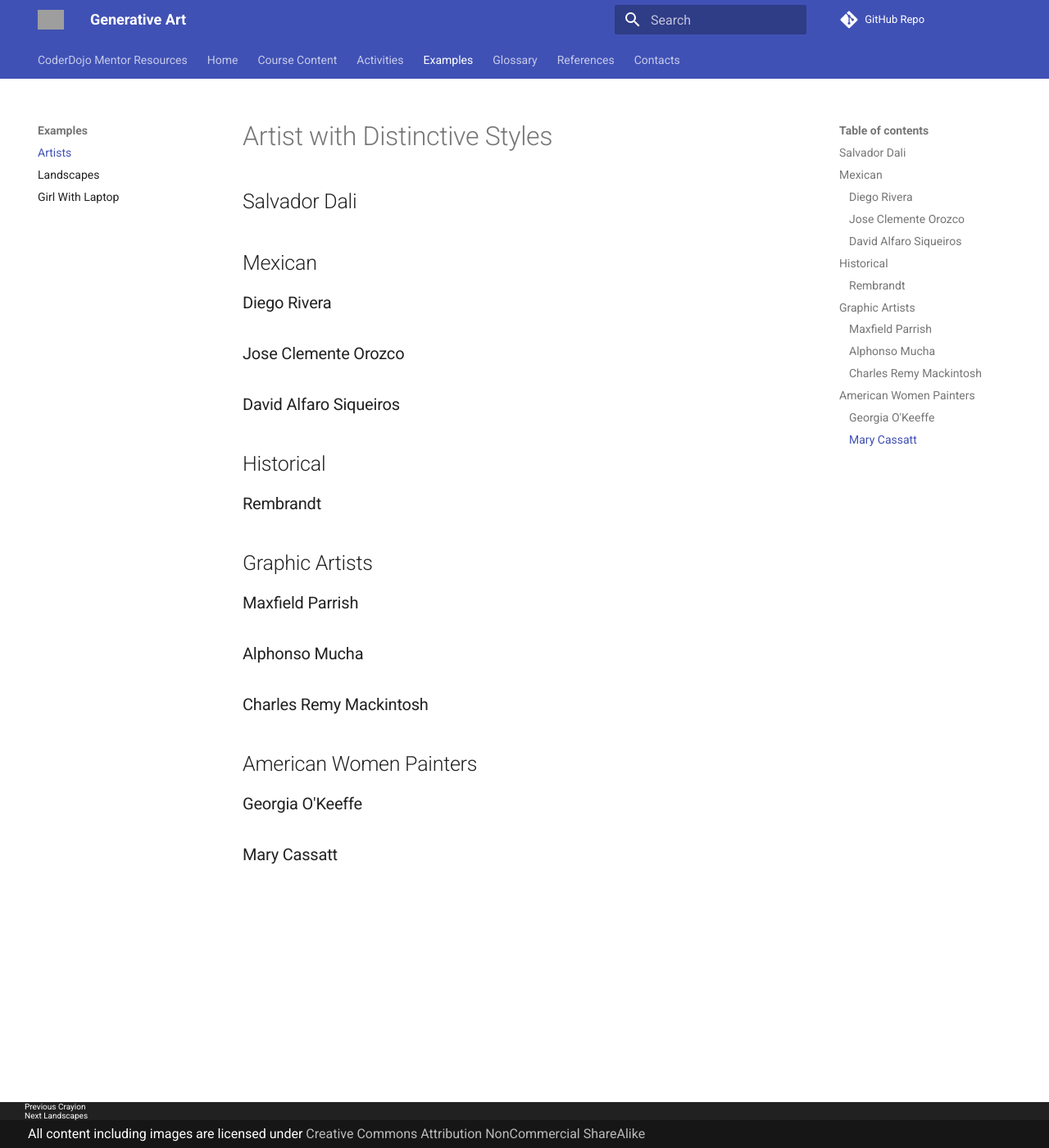
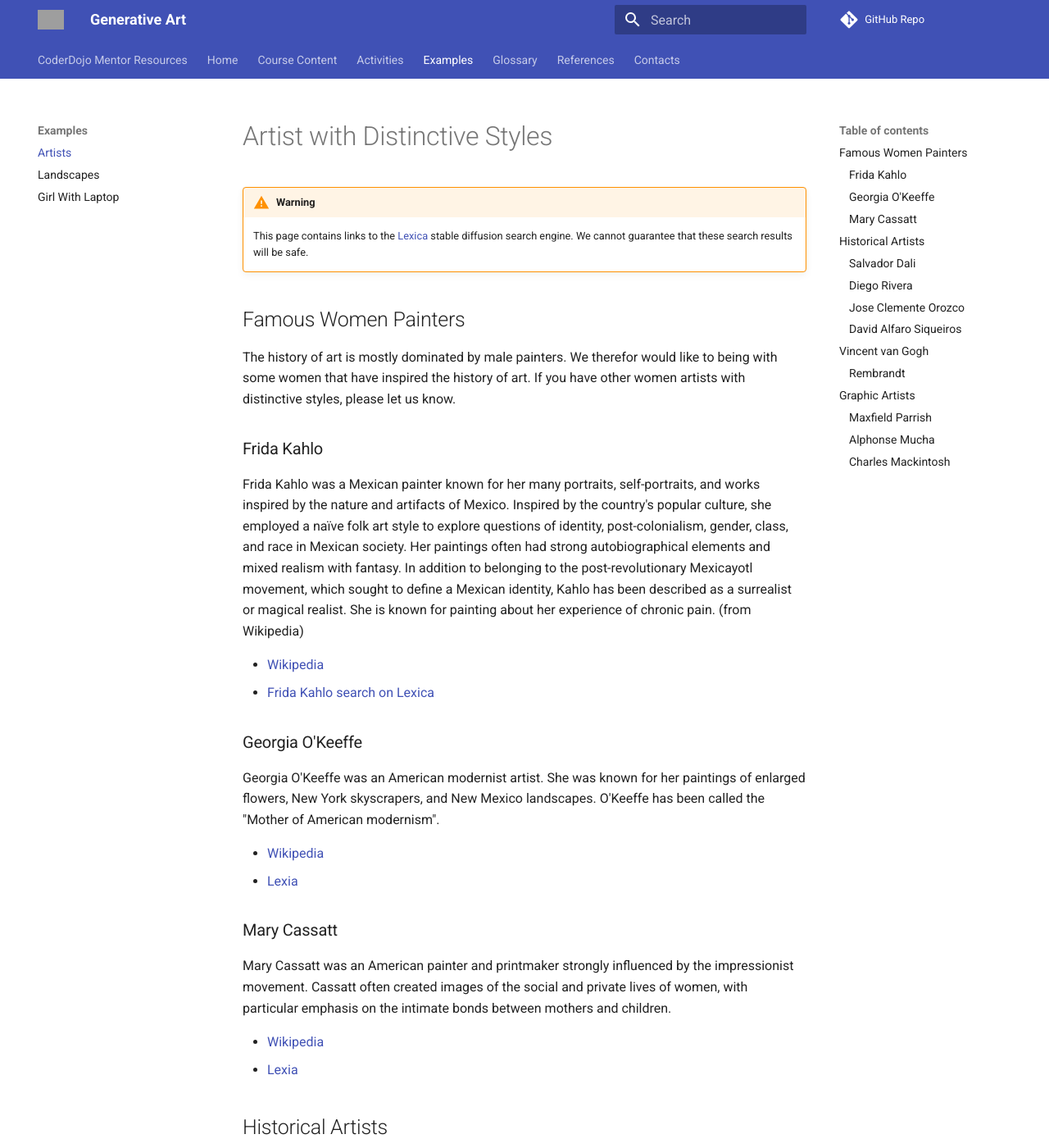
Before and after one commit to CoderDojoTC/generative-art, an MkDocs documentation site: the page built from docs/examples/artists/index.md, in a window 1280 px wide and 1400 px high. Shown: the whole window at 82% size. Built offline with MkDocs 1.6.1 and Material for MkDocs 9.7.7, drawn with Linux system fonts in a browser that asks for light colours; comment, search, counter and statistics services are not loaded; some of the changed text lies outside the part shown; grey boxes are pictures that could not be loaded.

Commit message:
updated content

```diff
--- a/docs/examples/artists/index.md
+++ b/docs/examples/artists/index.md
@@ -1,29 +1,84 @@
 # Artist with Distinctive Styles
 
-## Salvador Dali
+!!! Warning
+    This page contains links to the [Lexica](https://lexica.art/) stable diffusion search engine.  We cannot guarantee that these search results will be safe.
 
-## Mexican
+## Famous Women Painters
+The history of art is mostly dominated by male painters.  We therefor would like to being with some women that have inspired the history of art.  If you have other women artists with distinctive styles, please let us know.
+
+### Frida Kahlo
+Frida Kahlo was a Mexican painter known for her many portraits, self-portraits, and works inspired by the nature and artifacts of Mexico. Inspired by the country's popular culture, she employed a naïve folk art style to explore questions of identity, post-colonialism, gender, class, and race in Mexican society. Her paintings often had strong autobiographical elements and mixed realism with fantasy. In addition to belonging to the post-revolutionary Mexicayotl movement, which sought to define a Mexican identity, Kahlo has been described as a surrealist or magical realist. She is known for painting about her experience of chronic pain. (from Wikipedia)
+
+* [Wikipedia](https://en.wikipedia.org/wiki/Frida_Kahlo)
+* [Frida Kahlo search on Lexica](https://lexica.art/?q=Frida+Kahlo)
+
+### Georgia O'Keeffe
+Georgia O'Keeffe was an American modernist artist. She was known for her paintings of enlarged flowers, New York skyscrapers, and New Mexico landscapes. O'Keeffe has been called the "Mother of American modernism".
+
+* [Wikipedia](https://en.wikipedia.org/wiki/Georgia_O'Keeffe)
+* [Lexia](https://lexica.art/?q=Georgia+O%27Keeffe)
+
+### Mary Cassatt
+Mary Cassatt was an American painter and printmaker strongly influenced by the impressionist movement.  Cassatt often created images of the social and private lives of women, with particular emphasis on the intimate bonds between mothers and children.
+
+* [Wikipedia](https://en.wikipedia.org/wiki/Mary_Cassatt)
+* [Lexia](https://lexica.art/?q=Mary+Cassatt)
+
+## Historical Artists
+
+### Salvador Dali
+Salvador Dali was a Spanish surrealist artist renowned for his technical skill, precise draftsmanship, and the striking and bizarre images in his work.  The program Dall-E (combined with Wall-E) from OpenAI was named after him.
+
+* [Wikipedia](https://en.wikipedia.org/wiki/Salvador_Dal%C3%AD)
+* [Lexia](https://lexica.art/?q=Salvador+Dali)
 
 ### Diego Rivera
+Diego Rivera was a prominent Mexican painter. His large frescoes helped establish the mural movement in Mexican and international art.  His Post-Impressionism style used simple forms and large patches of vivid colors.
+
+* [Wikipedia](https://en.wikipedia.org/wiki/Diego_Rivera)
+* [Lexica](https://lexica.art/?q=Diego+Rivera)
 
 ### Jose Clemente Orozco
+Jose Clemente Orozco was a Mexican caricaturist and painter, who specialized in political murals that established the Mexican Mural Renaissance
+
+* [Wikipedia](https://en.wikipedia.org/wiki/Jos%C3%A9_Clemente_Orozco)
+* [Lexica](https://lexica.art/?q=Diego+Rivera)
 
 ### David Alfaro Siqueiros
 
+David Alfaro Siqueiros was a Mexican social realist painter, best known for his large public murals using the latest in equipment, materials and technique. Along with Diego Rivera and José Clemente Orozco, he was one of the most famous of the "Mexican muralists".
 
-## Historical
+* [Wikipedia](https://en.wikipedia.org/wiki/David_Alfaro_Siqueiros)
+* [Lexia](https://lexica.art/?q=David+Alfaro+Siqueiros)
+
+## Vincent van Gogh
+Vincent van Gogh was a Dutch Post-Impressionist painter who posthumously became one of the most famous and influential figures in the history of Western art.  He was famed for his bold, dramatic brush strokes which expressed emotion and added a feeling of movement to his works.  He often painted entire paintings in a single day.
+
+* [Vincent van Gogh](https://en.wikipedia.org/wiki/Vincent_van_Gogh)
+* [Images on Lexica](https://lexica.art/?q=Vincent+Van+Gogh)
 
 ### Rembrandt
+Rembrandt is generally considered one of the greatest visual artists in the history of art and the most important in Dutch art history.  Rembrandt's works depict a wide range of style and subject matter, from portraits and self-portraits to landscapes, genre scenes, allegorical and historical scenes, biblical and mythological themes and animal studies.
+
+* [Wikipedia](https://en.wikipedia.org/wiki/Rembrandt)
+* [Rembrandt](https://lexica.art/?q=Rembrandt)
 
 ## Graphic Artists
 
 ### Maxfield Parrish
+Maxfield Parrish was an American painter and illustrator active in the first half of the 20th century. He is known for his distinctive saturated hues and idealized neo-classical imagery. His career spanned fifty years and was wildly successful: the National Museum of American Illustration deemed his painting [Daybreak](https://en.wikipedia.org/wiki/Daybreak_(painting)) (1922) to be the most successful art print of the 20th century.
 
-### Alphonso Mucha
+* [Wikipedia](https://en.wikipedia.org/wiki/Maxfield_Parrish)
+* [Lexica](https://lexica.art/?q=Maxfield+Parrish)
 
-### Charles Remy Mackintosh
+### Alphonse Mucha
+Alfons Maria Mucha, known internationally as Alphonse Mucha, was a Czech painter, illustrator and graphic artist, living in Paris during the Art Nouveau period, best known for his distinctly stylized and decorative theatrical posters, particularly those of Sarah Bernhardt.
 
-## American Women Painters
+* [Wikipedia](https://en.wikipedia.org/wiki/Alphonse_Mucha)
+* [Lexica](https://lexica.art/?q=Alphonse+Mucha)
 
-### Georgia O'Keeffe
-### Mary Cassatt
+### Charles Mackintosh
+Charles Mackintosh was a Scottish architect, designer, water colourist and artist. His artistic approach had much in common with European Symbolism. His work, alongside that of his wife Margaret Macdonald, was influential on European design movements such as Art Nouveau and Secessionism.  He is among the most important figures of Modern Style (British Art Nouveau style).
+
+* [Wikipedia](https://en.wikipedia.org/wiki/Charles_Rennie_Mackintosh)
+* [Lexia](https://lexica.art/?q=Charles+Rennie+Mackintosh)
```
Also changed, not shown: docs/01-intro.md (+1 -1 lines), docs/examples/index.md (added, +13 -0 lines), docs/examples/girl-with-laptop.md (deleted), 1 other file.
